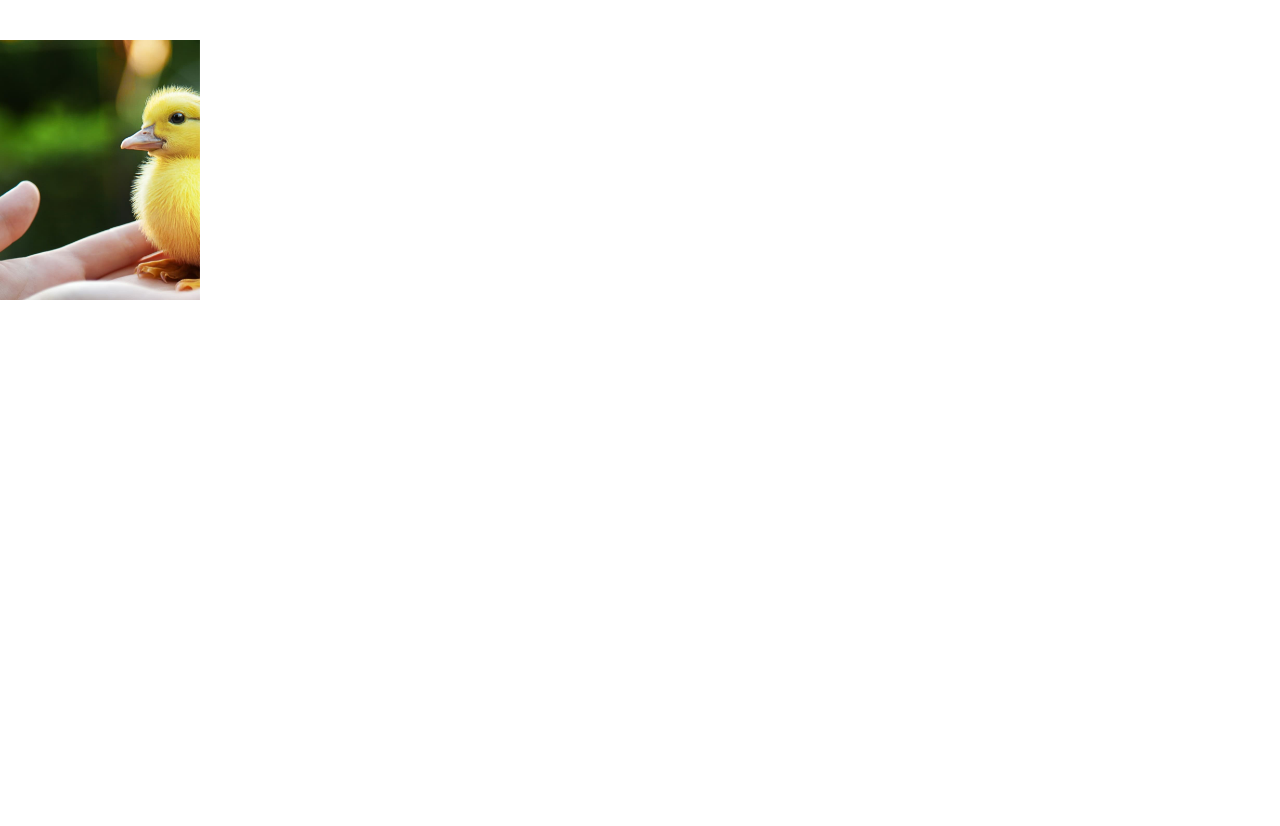
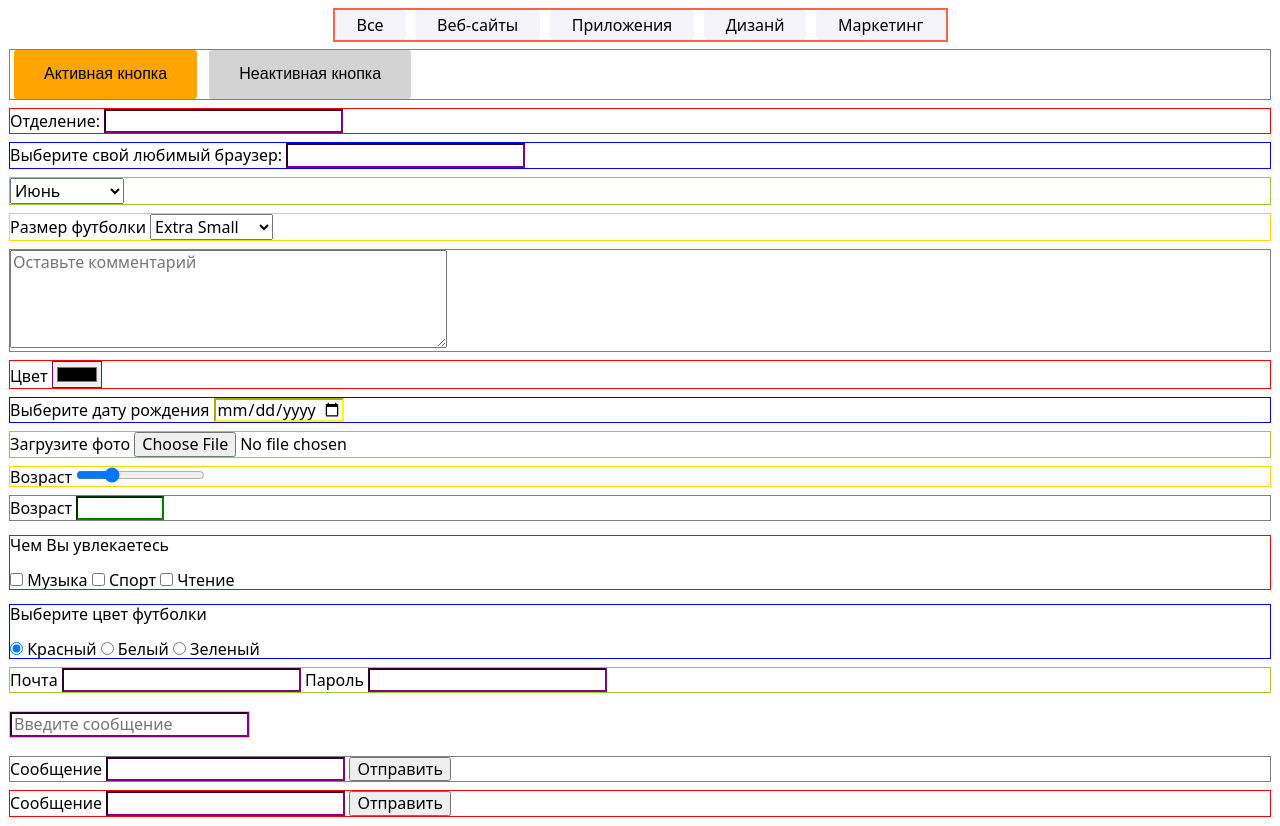
Before and after one commit to LidiaStrelets/conspect, a plain HTML site: page index.html in a window 1280 px wide. Before the commit the page ends 800 px from the top, so only its background shows below. Drawn offline with nearby package versions, Linux system fonts and the light colour scheme.

Commit message:
формы

```diff
--- a/css/styles.css
+++ b/css/styles.css
@@ -1,46 +1,96 @@
-.scene {
-  width: 200px;
-  height: 260px;
-  margin: 40px 0;
-  perspective: 600px;
+.portfolio {
+  outline: 2px solid tomato;
+  width: 611px;
+  margin-left: auto;
+  margin-right: auto;
+  margin-top: 10px;
+  display: flex;
+  justify-content: space-between;
+}
+.filter {
+  position: absolute;
+  width: 1px;
+  height: 1px;
+  margin: -1px;
+  border: 0;
+  padding: 0;
+  clip: rect(0 0 0 0);
+  overflow: hidden;
+}
+.filter:checked + .item {
+  background-color: blue;
+  color: white;
+}
+.item {
+  display: inline-block;
+  padding: 6px 22px 6px 22px;
+  background-color: #f5f4fa;
+  border-radius: 4px;
+}
+.i1 {
+  outline: 1px solid red;
+  margin: 10px;
+}
+.i2 {
+  outline: 1px solid gray;
+  margin: 10px;
+}
+.i3 {
+  outline: 1px solid gold;
+  margin: 10px;
+}
+.i4 {
+  outline: 1px solid yellowgreen;
+  margin: 10px;
+}
+.i5 {
+  outline: 1px solid blue;
+  margin: 10px;
+}
+.i6 {
+  outline: 1px solid hotpink;
+  margin: 10px;
+}
+.i2 > textarea {
+  resize: horizontal;
+}
+.btn {
+  margin: 0 4px;
+  padding: 15px 30px;
+  border: none;
+  border-radius: 3px;
+
+  font-family: sans-serif;
+  font-size: 16px;
+  color: black;
+
+  background-color: orange;
+  cursor: pointer;
+}
+.btn:disabled {
+  background-color: lightgray;
+}
+/*
+input:checked + label {
+  font-weight: 700;
+  color: green;
+}
+*/
+.age input {
+  border-color: white;
+}
+.age input:in-range {
+  border-color: green;
 }
 
-.card {
-  width: 100%;
-  height: 100%;
-  transition: transform 1s;
-  transform-style: preserve-3d;
-  position: relative;
-  transform-origin: center right;
+.age input:out-of-range {
+  border-color: red;
 }
 
-.scene:hover .is-flipped {
-  transform: translateX(-100%) rotateY(180deg);
+input:optional {
+  border-color: purple;
 }
 
-.card__face {
-  position: absolute;
-  width: 100%;
-  height: 100%;
-  line-height: 260px;
-  color: white;
-  text-align: center;
-  font-weight: bold;
-  font-size: 40px;
-  -webkit-backface-visibility: hidden;
-  backface-visibility: hidden;
+input:required {
+  border-color: yellow;
 }
-
-.front {
-  background-image: url(../images/duckling.jpg);
-  background-size: cover;
-}
-
-.back {
-  transform: rotateY(180deg);
-  color: black;
-  line-height: 40px;
-  font-size: 20px;
-  border: 2px solid black;
-  border-radius: 2px;
-}
--- a/index.html
+++ b/index.html
@@ -4,24 +4,184 @@
     <meta charset="UTF-8">
     <meta name="description" content="Изучение основ HTML5 для новичков" />
     <meta name="viewport" content="width=device-width, initial-scale=1.0">
-    <title>Занятие 7-8</title>
+    <title>Занятие 11-12</title>
     <link href="https://cdnjs.cloudflare.com/ajax/libs/modern-normalize/1.0.0/modern-normalize.min.css
 " rel="stylesheet">
     <link href="./css/styles.css" rel="stylesheet">
 </head>
 <body>
 
-<div class="scene">
-    <div class="card is-flipped">
-        <div class="front card__face"></div>
-        <div class="back card__face">
-            <ul>
-                <li>Fisrt Name: Duckling</li>
-                <li>Last name: Yellow</li>
-                <li>Age: 3 month</li>
-            </ul></div>
-    </div>
+<div class="portfolio" role="group">
+
+        <input class="filter" id="collection1" type="radio" name="filter" value="">
+        <label for="collection1" class="item"> Все</label>
+
+
+        <input class="filter" id="collection2" type="radio" name="filter" value="">
+        <label for="collection2" class="item"> Веб-сайты</label>
+
+
+        <input class="filter" id="collection3" type="radio" name="filter" value="">
+        <label for="collection3" class="item">Приложения</label>
+
+
+        <input class="filter" id="collection4" type="radio" name="filter" value="">
+        <label for="collection4" class="item">Дизанй </label>
+
+
+        <input class="filter" id="collection5" type="radio" name="filter" value="">
+        <label for="collection5" class="item">Маркетинг</label>
+
 </div>
 
+<div class="i2">
+    <button class="btn">Активная кнопка</button>
+    <button class="btn" disabled>Неактивная кнопка</button>
+</div>
+
+<div class="i1">
+    <label for="branch">Отделение:</label>
+    <input type="text" name="branch" id="branch" list="codes" />
+
+    <datalist id="codes">
+        <option value="3600">Шевченковский район</option>
+        <option value="7493">Железоугорский район</option>
+        <option value="2701">Центральный район</option>
+        <option value="5692">Зелёногорский район</option>
+    </datalist>
+</div>
+
+    <div class="i5">
+        <label for="fav">Выберите свой любимый браузер:</label>
+        <input list="browsers" name="fav" id="fav" />
+
+        <datalist id="browsers">
+            <option>Edge</option>
+            <option>Firefox</option>
+            <option>Chrome</option>
+            <option>Opera</option>
+            <option>Safari</option>
+        </datalist>
+    </div>
+
+<div class="i4">
+    <select name="month">
+        <optgroup label="Лето">
+            <option value="s6">Июнь</option>
+            <option value="s7">Июль</option>
+            <option value="s8">Август</option>
+        </optgroup>
+
+        <optgroup label="Осень">
+            <option value="s9">Сентябрь</option>
+            <option value="s10">Октябрь</option>
+            <option value="s11">Ноябрь</option>
+        </optgroup>
+    </select>
+</div>
+
+<div class="i3">
+    <label for="size">Размер футболки</label>
+    <select id="size" name="size">
+        <optgroup label="маленький">
+            <option value="xs">Extra Small</option>
+        <option value="s">Small</option>
+        </optgroup>
+        <optgroup label="большой">
+<option value="m">Medium</option>
+        <option value="l">Large</option>
+        </optgroup>
+
+    </select>
+</div>
+
+<div class="i2">
+    <textarea name="comment" rows="5" cols="45" placeholder="Оставьте комментарий"></textarea>
+</div>
+
+<div class="i1">
+    <label for="color">Цвет</label>
+
+    <input id="color" name="color" type="color" />
+</div>
+
+<div class="i5">
+    <label for="birth-date">Выберите дату рождения</label>
+    <input required type="date" id="birth-date" name="birth-date" min="1950-01-01" max="2020-12-07">
+</div>
+
+<div class="i4">
+    <label for="avatar">Загрузите фото</label>
+    <input type="file" id="avatar" name="avatar" accept="image/jpeg, image/png" />
+</div>
+
+
+<div class="i3">
+    <label for="age">Возраст</label>
+    <input id="age" type="range" name="age" min="10" max="90" value="30"/>
+</div>
+
+<div class="i2 age">
+    <label for="age">Возраст</label>
+    <input id="age" type="number" name="age" min="10" max="90" />
+</div>
+
+<div class="i1" role="group">
+<p>Чем Вы увлекаетесь</p>
+<input id="hobby-1" name="hobby" type="checkbox" value="music"/>
+
+<label for="hobby-1">Музыка</label>
+<input id="hobby-2" name="hobby" type="checkbox" value="sports"/>
+
+<label for="hobby-2">Спорт</label>
+<input id="hobby-3" name="hobby" type="checkbox" value="reading"/>
+
+<label for="hobby-3">Чтение</label>
+</div>
+
+
+<div class="i5" role="group">
+    <p>Выберите цвет футболки</p>
+    <input id="color-1" name="color" type="radio" value="red" checked />
+
+    <label for="color-1">Красный</label>
+    <input id="color-2" name="color" type="radio" value="white" />
+
+    <label for="color-2">Белый</label>
+    <input id="color-3" name="color" type="radio" value="green" />
+    <label for="color-3">Зеленый</label>
+
+
+</div>
+
+<form class="i4">
+    <label>
+        Почта
+        <input type="email" name="email" />
+    </label>
+
+    <label>
+        Пароль
+        <input type="password" name="pwd" />
+    </label>
+</form>
+
+<input class="i3" type="text" name="message" placeholder="Введите сообщение" />
+
+<form class="i2">
+    <label for="message">Сообщение</label>
+    <input type="text" id="message" />
+
+    <button type="submit">Отправить</button>
+</form>
+
+<form class="i1">
+    <label>
+        Сообщение
+        <input type="text" />
+    </label>
+
+    <button type="submit">Отправить</button>
+</form>
 </body>
 </html>
```
Also changed, not shown: README.md.
